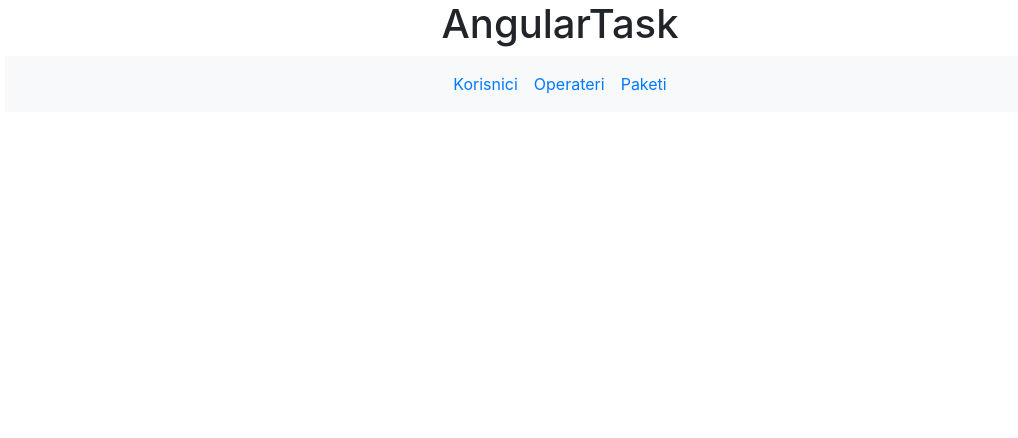
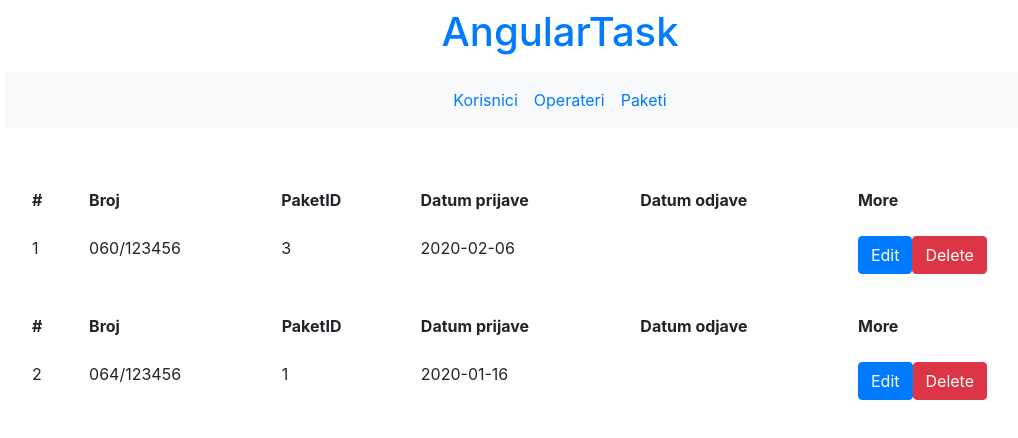
Before and after one commit to nemanjat053/AngularTask, an Angular app in the folder AngularTask/: page / in a window 1280 px wide. Shown: the top 438 px of the page, without its empty margins (80-1098 px from the left). Built offline with nearby package versions, Linux system fonts and the light colour scheme; data requests are answered from the project's data file.

Commit message:
Finished home page

```diff
--- a/AngularTask/src/app/app-routing.module.ts
+++ b/AngularTask/src/app/app-routing.module.ts
@@ -9,6 +9,7 @@ import { OperateriComponent } from './components/operateri/operateri.component';
 import { KorisnikComponent } from './components/korisnik/korisnik.component';
 import { PaketComponent } from './components/paket/paket.component';
 import { OperaterComponent } from './components/operater/operater.component';
+import { AppComponent } from './app.component';
 
 const routes: Routes = [
   { path: 'korisnici', component: KorisniciComponent },
@@ -19,6 +20,8 @@ const routes: Routes = [
 
   { path: 'operateri', component: OperateriComponent },
   { path: 'operateri/:id', component: OperaterComponent },
+
+  { path: '**', component: KorisniciComponent },
 ];
 
 @NgModule({
--- a/AngularTask/src/app/app.component.html
+++ b/AngularTask/src/app/app.component.html
@@ -1,5 +1,12 @@
 <div class="container">
-  <h1 style="text-align: center;">{{ title }}</h1>
+  <h1 style="text-align: center;">
+    <a
+      [routerLink]="['*']"
+      routerLinkActive="router-link-active"
+      class="nav-link"
+      >{{ title }}</a
+    >
+  </h1>
   <nav class="navbar navbar-expand-sm bg-light justify-content-center">
     <ul class="navbar-nav">
       <li class="nav-item">
```
